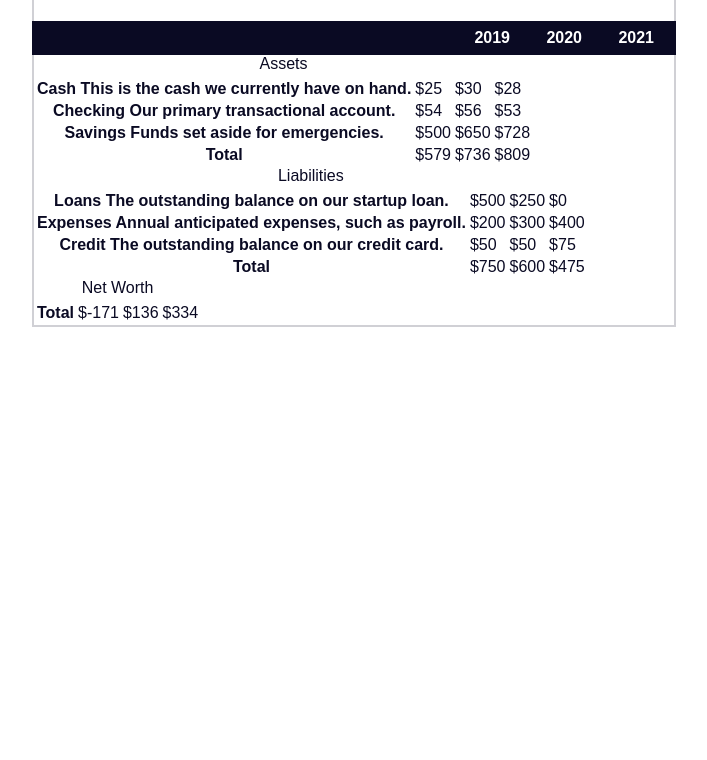
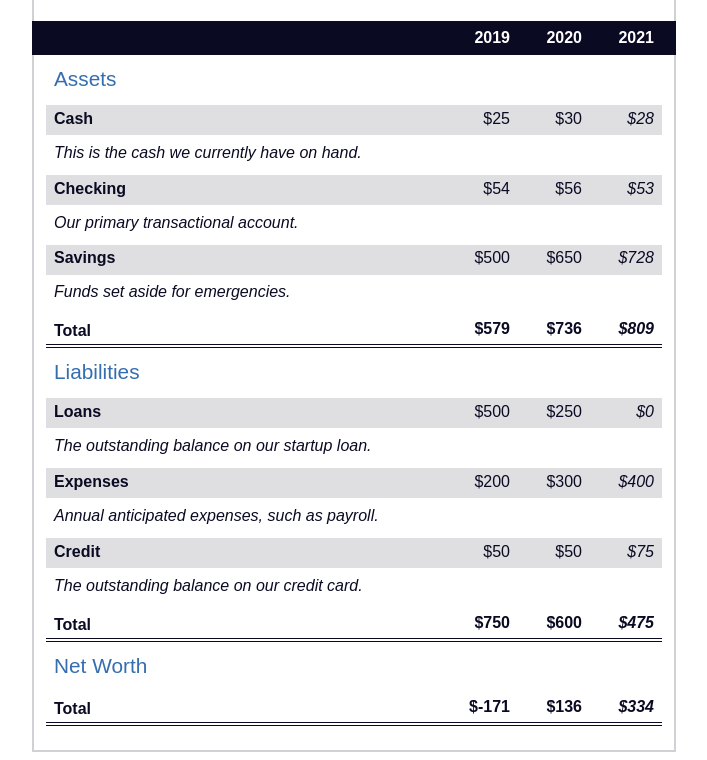
Before and after one commit to JudeTerrell17/balancesheet, a plain HTML site: page index.html in a window 1280 px wide. Shown: the part 106-866 px from the top of the page, without its empty margins (286-993 px from the left). Before the commit the page ends 800 px from the top, so only its background shows below. Drawn offline with Linux system fonts and the light colour scheme.

Commit message:
update styles.css

```diff
--- a/styles.css
+++ b/styles.css
@@ -1,15 +1,15 @@
 span[class~="sr-only"] {
-  border: 0;
-  clip: rect(1px, 1px, 1px, 1px);
-  clip-path: inset(50%);
-  -webkit-clip-path: inset(50%);
-  height: 1px;
-  width: 1px;
-  position: absolute;
-  overflow: hidden;
-  white-space: nowrap;
-  padding: 0;
-  margin: -1px;
+  border: 0 !important;
+  clip: rect(1px, 1px, 1px, 1px) !important;
+  clip-path: inset(50%) !important;
+  -webkit-clip-path: inset(50%) !important;
+  height: 1px !important;
+  width: 1px !important;
+  position: absolute !important;
+  overflow: hidden !important;
+  white-space: nowrap !important;
+  padding: 0 !important;
+  margin: -1px !important;
 }
 
 html {
@@ -20,6 +20,7 @@
   font-family: sans-serif;
   color: #0a0a23;
 }
+
 h1 {
   max-width: 37.25rem;
   margin: 0 auto;
@@ -35,6 +36,7 @@
 h1 .flex span:first-of-type {
   font-size: 0.7em;
 }
+
 h1 .flex span:last-of-type {
   font-size: 1.2em;
 }
@@ -44,6 +46,7 @@
   margin: 0 auto;
   border: 2px solid #d0d0d5;
 }
+
 #years {
   display: flex;
   justify-content: flex-end;
@@ -61,3 +64,89 @@
   width: 4.5rem;
   text-align: right;
 }
+
+.table-wrap {
+  padding: 0 0.75rem 1.5rem 0.75rem;
+}
+
+table {
+  border-collapse: collapse;
+  border: 0;
+  width: 100%;
+  position: relative;
+  margin-top: 3rem;
+}
+
+table caption {
+  color: #356eaf;
+  font-size: 1.3em;
+  font-weight: normal;
+  position: absolute;
+  top: -2.25rem;
+  left: 0.5rem;
+}
+
+tbody td {
+  width: 100vw;
+  min-width: 4rem;
+  max-width: 4rem;
+}
+
+tbody th {
+  width: calc(100% - 12rem);
+}
+
+tr[class="total"] {
+  border-bottom: 4px double #0a0a23;
+  font-weight: bold;
+}
+
+tr[class="total"] th {
+  text-align: left;
+  padding: 0.5rem 0 0.25rem 0.5rem;
+}
+
+tr.total td {
+  text-align: right;
+  padding: 0 0.25rem;
+}
+
+tr.total td:nth-of-type(3) {
+  padding-right: 0.5rem;
+}
+
+tr.total:hover {
+  background-color: #99c9ff;
+}
+
+td.current {
+  font-style: italic;
+}
+
+tr.data {
+  background-image: linear-gradient(to bottom, #dfdfe2 1.845rem, white 1.845rem);
+}
+
+tr.data th {
+  text-align: left;
+  padding-top: 0.3rem;
+  padding-left: 0.5rem;
+}
+
+tr.data th .description {
+  display: block;
+  font-weight: normal;
+  font-style: italic;
+  padding: 1rem 0 0.75rem;
+  margin-right: -13.5rem;
+}
+
+tr.data td {
+  vertical-align: top;
+  padding: 0.3rem 0.25rem 0;
+  text-align: right;
+}
+
+tr.data td:last-of-type {
+  padding-right: 0.5rem;
+}
```
